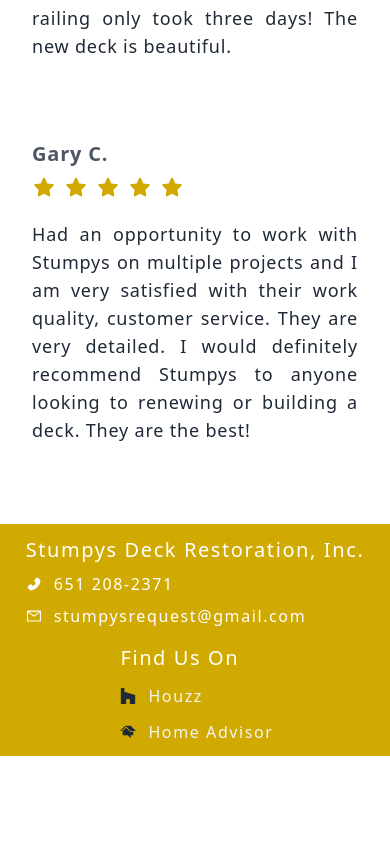
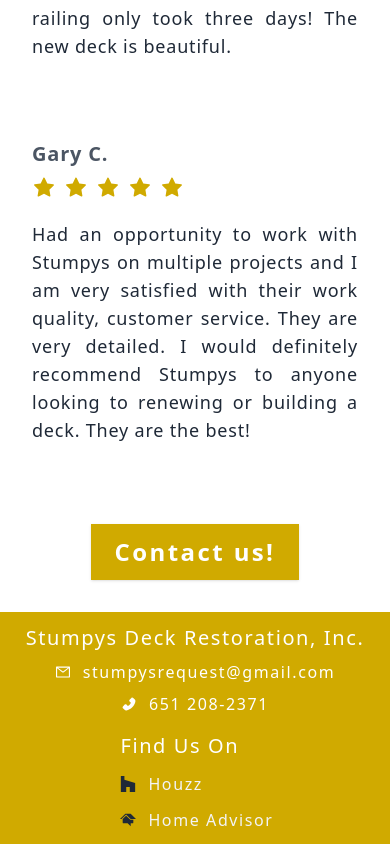
Before and after one commit to latz09/stumpys-decks, a Next.js app: page / in a window 390 px wide. Shown: the part 5154-5998 px from the top of the page. Before the commit the page ends 5910 px from the top, so only its background shows below. Built offline with nearby package versions, Linux system fonts and the light colour scheme.

Commit message:
centered footer for mobile

```diff
--- a/components/layout/footer/footerContact.js
+++ b/components/layout/footer/footerContact.js
@@ -2,20 +2,20 @@ import { AiFillPhone, AiOutlineMail } from 'react-icons/ai';
 
 const FooterContact = () => {
 	return (
-		<div className='grid gap-2  md:text-lg text-white mx-2 '>
+		<div className='grid gap-2  md:text-lg text-white justify-items-center'>
 			<h1 className='text-xl md:text-2xl'>{`Stumpys Deck Restoration, Inc.`}</h1>
+			<div className='flex space-x-3 items-center'>
+				<span>
+					<AiOutlineMail />
+				</span>
+				<span>{`stumpysrequest@gmail.com`}</span>
+			</div>
 			<div className='flex space-x-3 items-center'>
 				<span>
 					<AiFillPhone />{' '}
 				</span>
 				<span>{`651 208-2371`}</span>
 			</div>
-			<div className='flex space-x-3 items-center'>
-				<span>
-					<AiOutlineMail />
-				</span>
-				<span>{`stumpysrequest@gmail.com`}</span>
-			</div>
 		</div>
 	);
 };
--- a/pages/index.js
+++ b/pages/index.js
@@ -6,6 +6,7 @@ import DeckServicesHero from '../components/layout/heros/DeckServicesHero';
 import FeaturedServices from '../components/services/decks/FeaturedServices';
 import FenceHero from '../components/layout/heros/FenceHero';
 import Reviews from '../components/reviews/Reviews';
+import ButtonLink from '../components/utils/ButtonLink';
 
 export default function Home() {
 	return (
@@ -16,6 +17,9 @@ export default function Home() {
 			<FeaturedServices services={services} />
 			<FenceHero />
 			<Reviews reviews={reviews} />
+			<div className="pb-8 grid justify-center text-white text-2xl">
+				<ButtonLink to={'/contact-us'} title={'Contact us!'} />
+			</div>
 		</div>
 	);
 }
```
